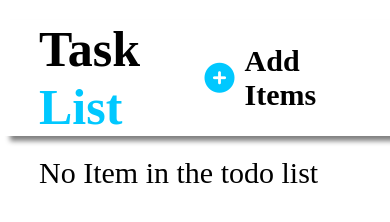
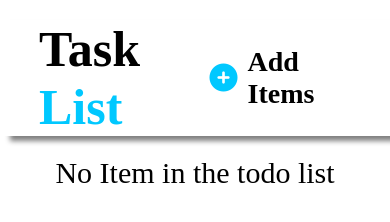
Before and after one commit to nitinrajputind/ToDO-App, a plain HTML site: page index.html in a window 390 px wide. Drawn offline with Linux system fonts and the light colour scheme.

Commit message:
Made Responsive

```diff
--- a/style.css
+++ b/style.css
@@ -234,3 +234,23 @@ input[type="text"]{
     box-shadow: 0 0 5px #fda085;
     cursor: pointer;
 }
+
+/* responsive */
+@media screen and (max-width: 692px) {
+    .taskList,
+    .addItemsContainer,
+    #addItemsContainer,
+    .addItemPlus {
+      font-size: 28px;
+    }
+    section {
+      display: flex;
+      justify-content: center;
+    }
+    .popUp{
+        width: 90vw;
+    }
+    input[type="text"]{
+        width: 70vw;
+    }
+  }
```
